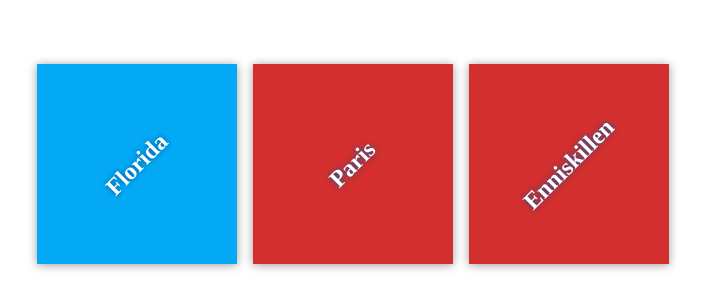
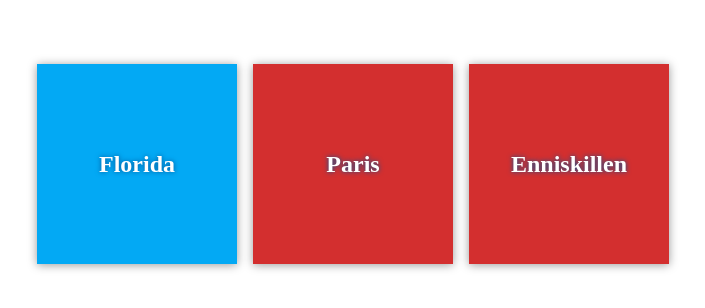
Before and after one commit to StephenMoir/my-travel-plans, a plain HTML site: page my-travel-plans/index.html in a window 1280 px wide. Shown: the part 236-544 px from the top of the page, without its empty margins (287-992 px from the left). Drawn offline with Linux system fonts and the light colour scheme.

Commit message:
Add animation to destination headings

```diff
--- a/my-travel-plans/css/app.css
+++ b/my-travel-plans/css/app.css
@@ -42,7 +42,8 @@
 
 h2 {
     margin: 0;
-    transform: rotate(-45deg);
+    transform: rotate(0deg);
+    transition: transform 0.5s;
     text-shadow: 0 0 5px #01579b;
 }
 
```
